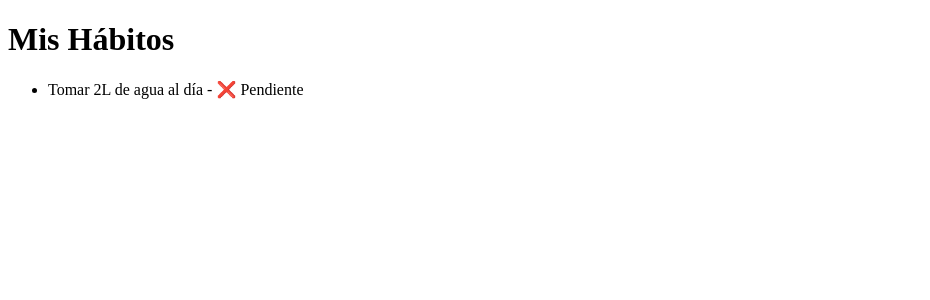
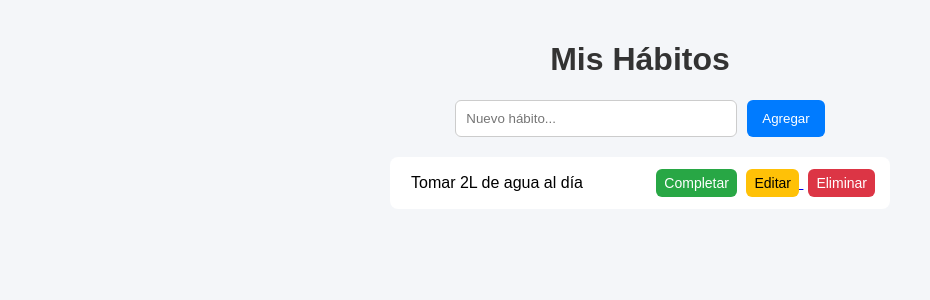
Before and after one commit to caaamyro-ai/proyectofinal, a Flask app: page / in a window 1280 px wide. Shown: the top 300 px of the page, without its empty margins (0-930 px from the left). Run offline with Flask 3, Linux system fonts and the light colour scheme.

Commit message:
se agregó un form edit.html para editar hábitos

```diff
--- a/app/templates/index.html
+++ b/app/templates/index.html
@@ -1,28 +1,132 @@
-<!-- Estructura básica para frontend html, hay que modificarla a nuestro gusto -->
 <!DOCTYPE html> <!--Indica al navegador que el documento es HTML5. Es la declaración estándar que permite al navegador renderizar la página correctamente-->
 <html lang="es"> <!-- Indica que el contenido está en español -->
 <head>
     <meta charset="UTF-8"> <!--Define la codificación de caracteres (UTF-8), necesaria para mostrar correctamente acentos y caracteres especiales-->
+    <meta name="viewport" content="width=device-width, initial-scale=1.0">
     <title>Proyecto Latinas in Cloud Tracker de Hábitos</title> <!-- este título no es visible en la página en sí-->
+    <!-- Estilos -->
+     <style>
+        body {
+            font-family: Arial, sans-serif;
+            background: #f4f6f9;
+            margin: 0;
+            padding: 20px;
+        }
+
+        h1 {
+            text-align: center;
+            color: #333;
+        }
+
+        /* Formulario */
+        .add-form {
+            display: flex;
+            justify-content: center;
+            margin-bottom: 20px;
+        }
+
+        .add-form input {
+            padding: 10px;
+            width: 260px;
+            border: 1px solid #ccc;
+            border-radius: 6px;
+        }
+
+        .add-form button {
+            padding: 10px 15px;
+            margin-left: 10px;
+            background: #007bff;
+            color: white;
+            border: none;
+            border-radius: 6px;
+            cursor: pointer;
+        }
+
+        .add-form button:hover {
+            background: #0056b3;
+        }
+
+        /* Lista de hábitos */
+        .habit-list {
+            max-width: 500px;
+            margin: auto;
+        }
+
+        .habit-item {
+            background: white;
+            padding: 12px 15px;
+            margin-bottom: 10px;
+            border-radius: 8px;
+            display: flex;
+            justify-content: space-between;
+            align-items: center;
+            border-left: 6px solid transparent;
+        }
+
+        .completed {
+            border-left-color: #28a745;
+            opacity: 0.7;
+            text-decoration: line-through;
+        }
+
+        .buttons form {
+            display: inline;
+        }
+
+        .btn {
+            padding: 6px 8px;
+            font-size: 14px;
+            border: none;
+            cursor: pointer;
+            border-radius: 6px;
+            margin-left: 5px;
+        }
+
+        .btn-complete { background: #28a745; color: white; }
+        .btn-edit { background: #ffc107; }
+        .btn-delete { background: #dc3545; color: white; }
+
+        .btn-complete:hover { background: #1e7e34; }
+        .btn-delete:hover { background: #b52a37; }
+     </style>
 </head>
+
 <body>
     <h1>Mis Hábitos</h1>
 
-    {% if habits %} <!-- Inicio de una estructura condicional de Jinja2. Comprueba si la variable habits existe y no está vacía-->
-        <ul> <!-- lista no ordenada-->
-            {% for habit in habits %} <!-- inicio bucle jinja2, itera sobre habits-->
-                <li> <!-- Elemento de la lista: aquí ponemos la representación visible de cada hábito-->
-                    {{ habit.name }} - <!-- inserta la propiedad name del objeto habit en la plantilla, las dobles llaves imprimem en jinja2-->
-                    {% if habit.completed %} <!-- aquí comprobamos si los booleanos son true or false-->
-                        ✅ Completado
-                    {% else %}
-                        ❌ Pendiente
-                    {% endif %}
-                </li>
-            {% endfor %}
-        </ul>
-    {% else %} <!-- Parte del if principal, se ejecuta cuando habits está vacío o es None-->
-        <p>No tienes hábitos registrados aún.</p>
-    {% endif %}
+        <!-- Formulario para agregar hábito -->
+    <form class="add-form" action="{{ url_for('main.add_habit') }}" method="POST">
+        <input type="text" name="name" placeholder="Nuevo hábito..." required>
+        <button type="submit">Agregar</button>
+    </form>
+
+        <div class="habit-list">
+        {% for habit in habits %}
+        <div class="habit-item {% if habit.completed %}completed{% endif %}">
+            <span>{{ habit.name }}</span>
+
+            <div class="buttons">
+                <!-- Botón completar -->
+                <form action="{{ url_for('main.complete_habit', habit_id=habit.id) }}" method="POST">
+                    <button class="btn btn-complete" type="submit">
+                        {% if habit.completed %}Desmarcar{% else %}Completar{% endif %}
+                    </button>
+                </form>
+
+                <!-- Botón editar -->
+                <a href="{{ url_for('main.edit_habit', habit_id=habit.id) }}">
+                    <button class="btn btn-edit" type="button">Editar</button>
+                </a>
+
+                <!-- Botón eliminar -->
+                <form action="{{ url_for('main.delete_habit', habit_id=habit.id) }}" method="POST">
+                    <button class="btn btn-delete" type="submit">Eliminar</button>
+                </form>
+
+            </div>
+        </div>
+        {% endfor %}
+    </div>
+
 </body>
 </html>
```
Also changed, not shown: app/templates/edit.html (added, +57 -0 lines), instance/habits.db.
